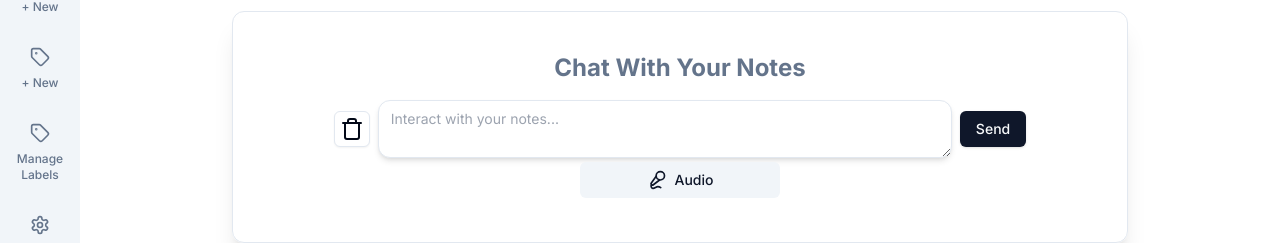
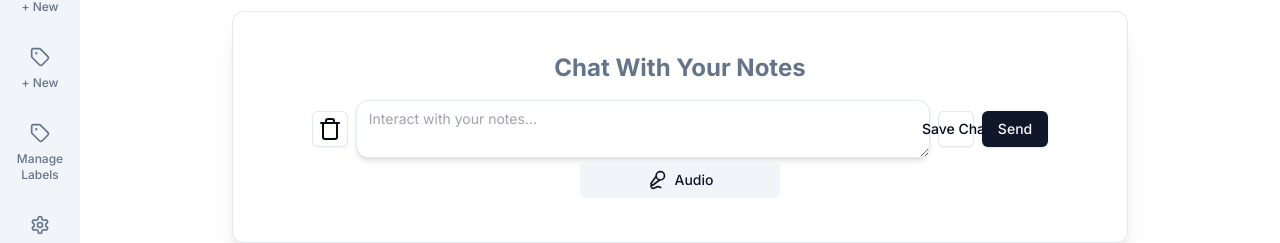
Before and after one commit to jmor1234/pg-ai, a Next.js app: page /chats/notes in a window 1280 px wide. Shown: the part 117-360 px from the top of the page. Built offline with nearby package versions, Linux system fonts and the light colour scheme.

Commit message:
adding labels to be embedded

```diff
--- a/app/(frontend)/chats/notes/page.tsx
+++ b/app/(frontend)/chats/notes/page.tsx
@@ -48,6 +48,27 @@ export default function NotesChatBox() {
       target: { value: updatedInput },
     } as unknown as React.ChangeEvent<HTMLTextAreaElement>; // Adjust the casting here
     handleInputChange(syntheticEvent);
+  };
+
+  const handleSaveChat = async () => {
+    const currentConversation = messages.map(msg => `${msg.role}: ${msg.content}`).join('\n\n');
+    const response = await fetch('/api/notes/chatHistory', {
+      method: 'POST',
+      headers: {
+        'Content-Type': 'application/json',
+      },
+      body: JSON.stringify({
+        title: `Chat on ${new Date().toLocaleDateString()}`,
+        content: currentConversation,
+        label: "Chat History"
+      }),
+    });
+
+    if (response.ok) {
+      console.log('Chat saved to notes successfully.');
+    } else {
+      console.error('Failed to save chat to notes.');
+    }
   };
 
   return (
@@ -107,7 +128,16 @@ export default function NotesChatBox() {
             }
           }}
         />
-
+        <Button
+          title="Save Chat to Notes"
+          variant="outline"
+          size="icon"
+          className="shrink-0"
+          type="button"
+          onClick={handleSaveChat}
+        >
+          Save Chat
+        </Button>
         <Button className="" type="submit">
           Send
         </Button>
--- a/app/api/chat/notes/route.ts
+++ b/app/api/chat/notes/route.ts
@@ -20,11 +20,16 @@ export async function POST(req: Request) {
       `Received ${messages.length} messages. Processing the last 6 messages...`
     );
     const lastSixMess = messages.slice(-6);
+    console.log("Last 6 messages: ",  lastSixMess
+      .map((message: { role: string; content: string }) => {
+        return message.role + ": " + message.content + "\n";
+      })
+      .join("\n"));
     const lastSixMessEmbedding = await openai.embeddings.create({
       model: "text-embedding-ada-002",
       input: lastSixMess
         .map((message: { role: string; content: string }) => {
-          return message.content;
+          return message.role + ": " + message.content + "\n";
         })
         .join("\n"),
     });
--- a/app/api/notes/route.ts
+++ b/app/api/notes/route.ts
@@ -25,14 +25,25 @@ export async function POST(req: Request) {
       console.error("Validation failed", validation.error);
       return Response.json({ error: "Invalid note" }, { status: 400 });
     }
-    const { title, content, labelId } = validation.data; // Use labelId here
+    const { title, content, labelId } = validation.data;
     const { userId } = auth();
     console.log(`Authenticated user ID: ${userId}`);
     if (!userId) {
       return Response.json({ error: "Unauthorized" }, { status: 401 });
     }
-    const noteText = `${title}\n${content}`;
-    console.log("Creating text embedding");
+
+    // Fetch the label name using labelId
+    const label = await prisma.label.findUnique({
+      where: { id: labelId },
+    });
+    if (!label) {
+      console.error("Label not found");
+      return Response.json({ error: "Label not found" }, { status: 404 });
+    }
+
+    // Include the label name in the noteText
+    const noteText = `Title: ${title}\nLabel: ${label.name}\nContent: ${content}`;
+    console.log("Text to be embedded:", noteText);
     const createEmbedding = await openai.embeddings.create({
       model: "text-embedding-ada-002",
       input: noteText,
@@ -82,8 +93,19 @@ export async function PUT(req: Request) {
     if (!userId) {
       return Response.json({ error: "Unauthorized" }, { status: 401 });
     }
-    const noteText = `${title}\n${content}`;
-    console.log("Creating text embedding for PUT");
+
+    // Fetch the label name using labelId
+    const label = await prisma.label.findUnique({
+      where: { id: labelId },
+    });
+    if (!label) {
+      console.error("Label not found on PUT");
+      return Response.json({ error: "Label not found" }, { status: 404 });
+    }
+
+    // Include the label name in the noteText
+    const noteText = `Title: ${title}\nLabel: ${label.name}\nContent: ${content}`;
+    console.log("Text to be embedded for PUT:", noteText);
     const createEmbedding = await openai.embeddings.create({
       model: "text-embedding-ada-002",
       input: noteText,
--- a/package.json
+++ b/package.json
@@ -30,6 +30,7 @@
     "@tiptap/pm": "^2.2.4",
     "@tiptap/react": "^2.2.4",
     "@tiptap/starter-kit": "^2.2.4",
+    "@vercel/kv": "^1.0.1",
     "@vercel/postgres": "^0.7.2",
     "ai": "^3.0.8",
     "class-variance-authority": "^0.7.0",
```
Also changed, not shown: app/api/notes/chatHistory/route.ts (added), 1 other file (tests, documents, lock files or other folders).
